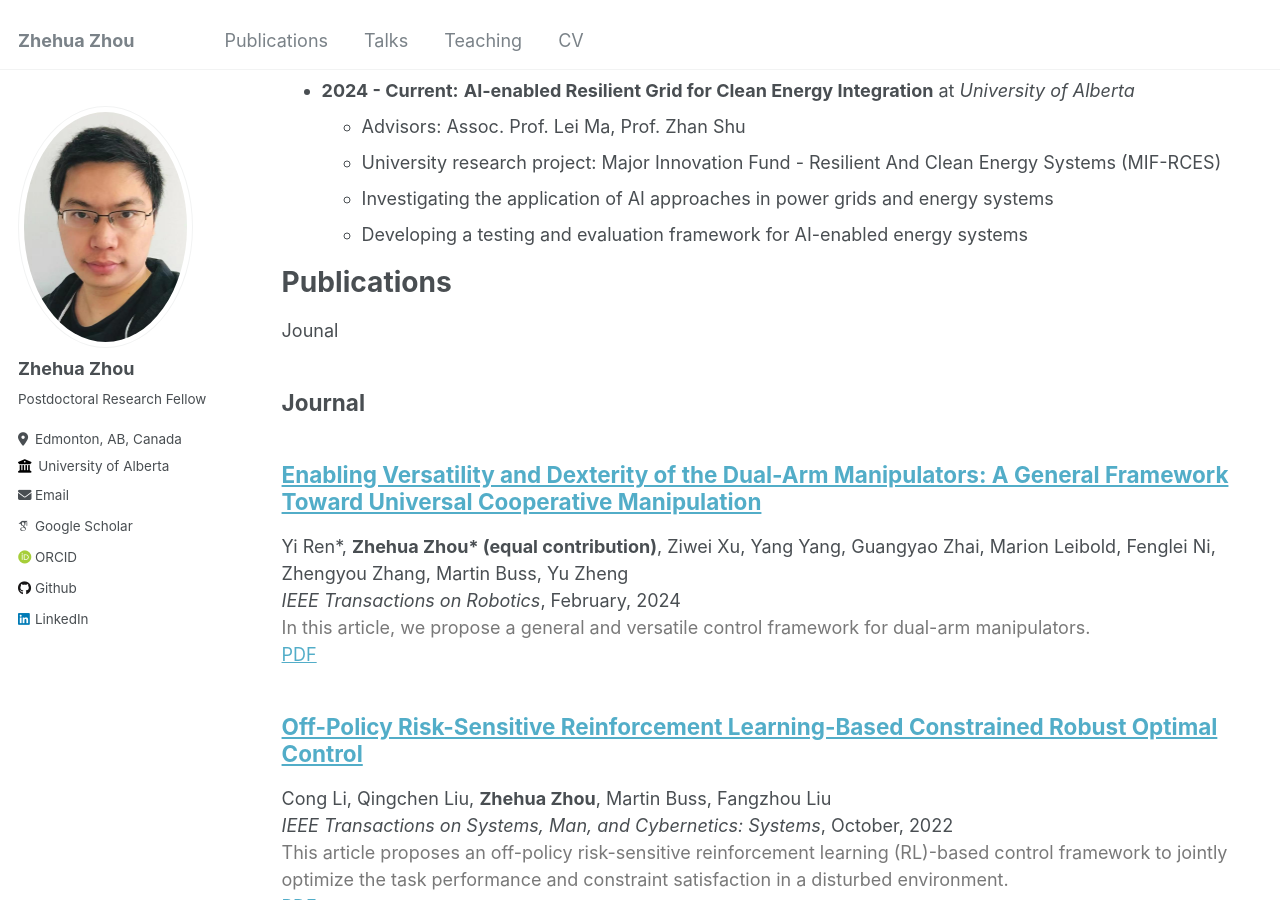
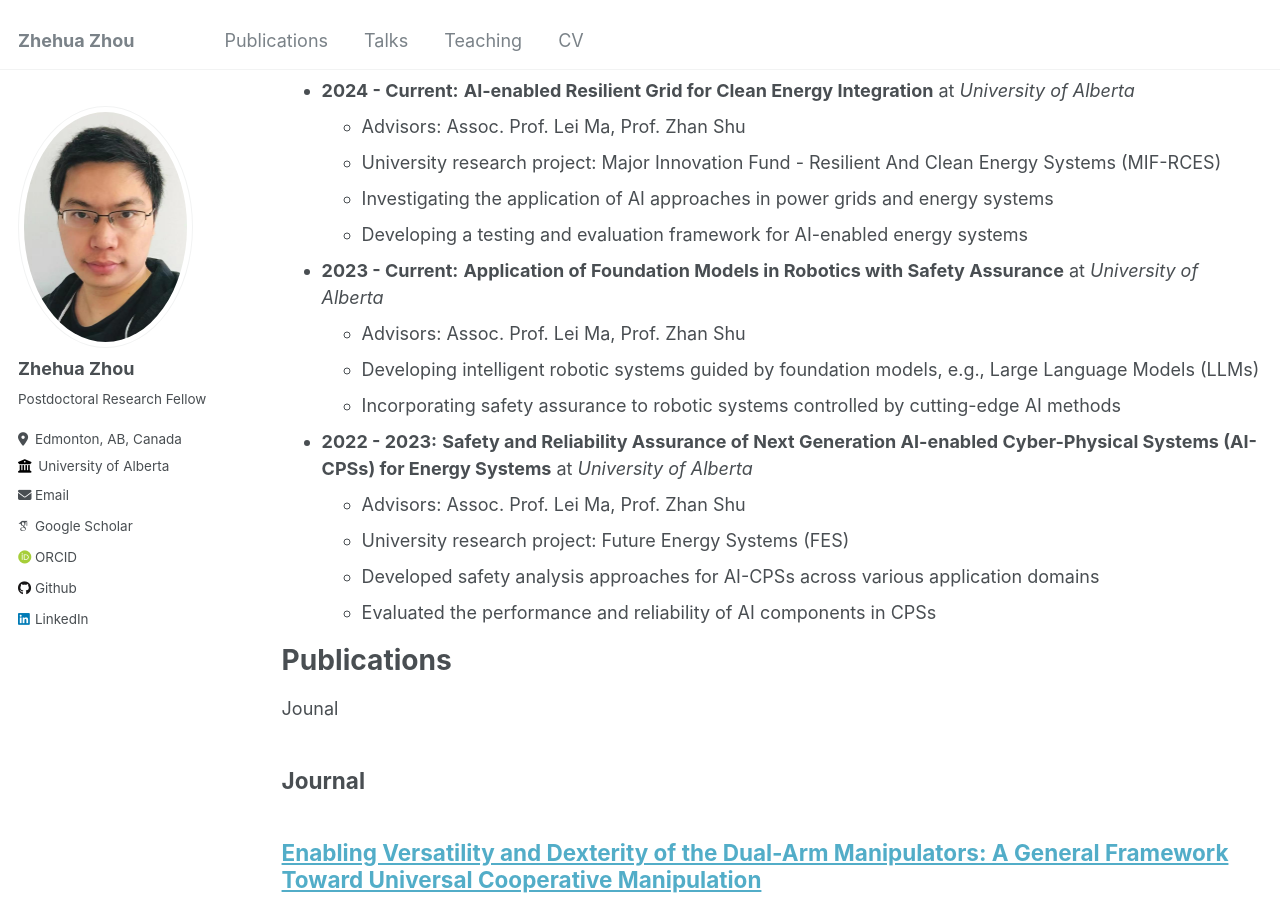
Before and after one commit to zhehuazhou/zhehuazhou.github.io, a Jekyll site: the page built from _pages/cv.md, in a window 1280 px wide and 900 px high, scrolled down 1136 px. Built offline with Jekyll 4.4.1, drawn with Linux system fonts in a browser that asks for light colours; some web fonts are replaced.

Commit message:
publication

```diff
--- a/_pages/cv.md
+++ b/_pages/cv.md
@@ -47,6 +47,17 @@ Research Projects and Collaborations
   * Investigating the application of AI approaches in power grids and energy systems
   * Developing a testing and evaluation framework for AI-enabled energy systems
 
+* <b>2023 - Current:</b> <b>Application of Foundation Models in Robotics with Safety Assurance</b> at <i>University of Alberta</i>
+  * Advisors: Assoc. Prof. Lei Ma, Prof. Zhan Shu
+  * Developing intelligent robotic systems guided by foundation models, e.g., Large Language Models (LLMs)
+  * Incorporating safety assurance to robotic systems controlled by cutting-edge AI methods
+
+* <b>2022 - 2023:</b> <b>Safety and Reliability Assurance of Next Generation AI-enabled Cyber-Physical Systems (AI-CPSs) for Energy Systems</b> at <i>University of Alberta</i>
+  * Advisors: Assoc. Prof. Lei Ma, Prof. Zhan Shu
+  * University research project: Future Energy Systems (FES)
+  * Developed safety analysis approaches for AI-CPSs across various application domains
+  * Evaluated the performance and reliability of AI components in CPSs
+
 Publications
 ======
 
```
